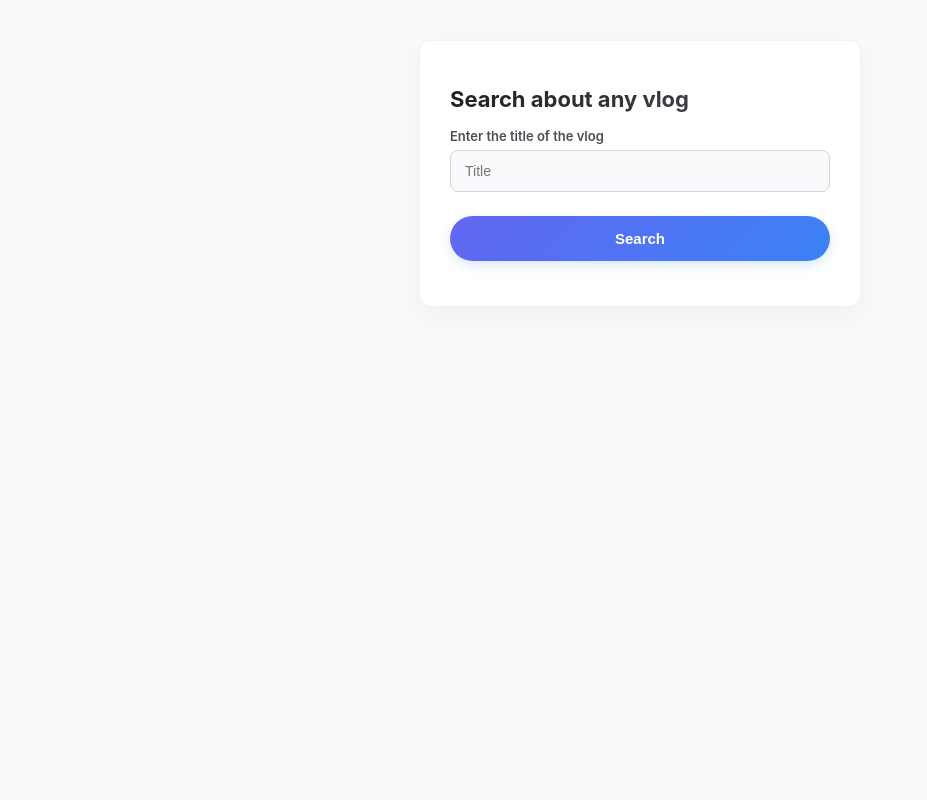
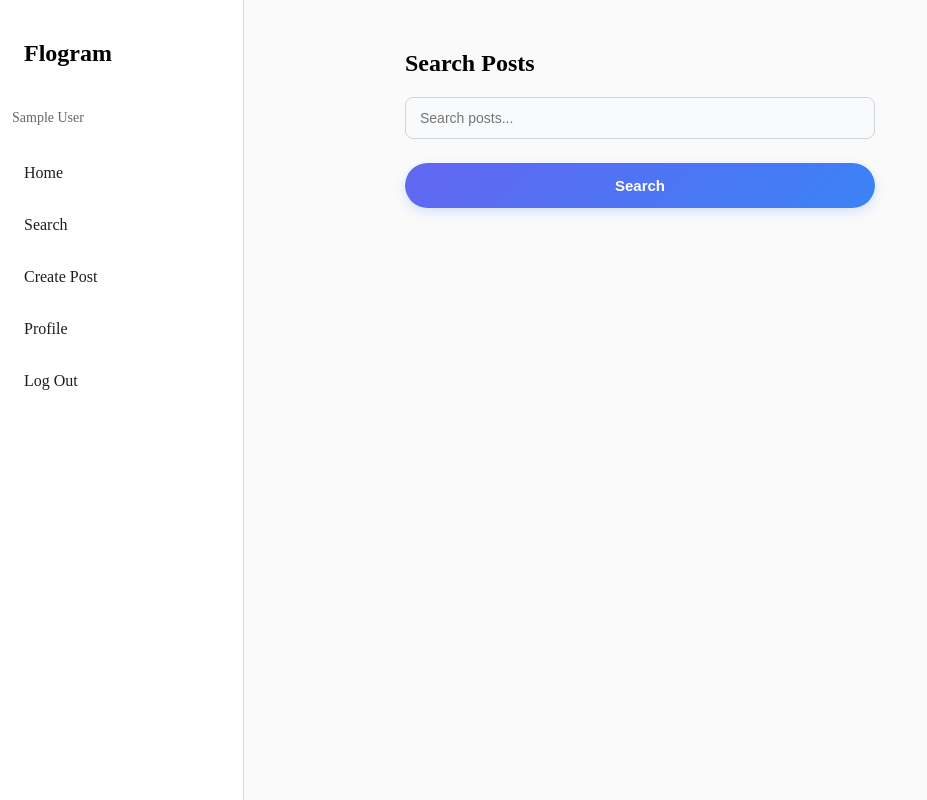
Before and after one commit to alihubailaly14-wq/ITCS333-PROJECT, a PHP site: page /Search.php in a window 1280 px wide. Shown: the whole page, without its empty margins (0-927 px from the left). Run offline with PHP 8.4, Linux system fonts and the light colour scheme; the visitor is signed in with stand-in values (Sample User, id 1).

Commit message:
search page

```diff
--- a/Search.php
+++ b/Search.php
@@ -1,20 +1,204 @@
+<?php
+
+session_start();
+include 'connect.php';
+
+if (!isset($_SESSION['user_id'])) {
+    header("Location: login.php");
+    exit();
+}
+
+$search = "";
+$results = array();
+
+if (isset($_GET['search'])) {
+
+    $search = trim($_GET['search']);
+
+    if ($search != "") {
+
+        $stmt = $conn->prepare("
+            SELECT posts.*, users.full_name
+            FROM posts
+            JOIN users ON posts.user_id = users.user_id
+            WHERE posts.post_text LIKE ?
+            ORDER BY posts.created_at DESC
+        ");
+
+        $stmt->execute(array("%" . $search . "%"));
+        $results = $stmt->fetchAll(PDO::FETCH_ASSOC);
+    }
+}
+
+?>
+
 <!DOCTYPE html>
 <html>
 
 <head>
-    <title>Search for any post</title>
+    <title>Flogram - Search</title>
     <link rel="stylesheet" href="style.css">
 </head>
 
-<body class="new-post">
-    <div class="form-container">
-        <h1>Search about any vlog</h1>
-        <form method="post">
-            <label for="title">Enter the title of the vlog</label>
-            <input type="text" name="title" id="title" placeholder="Title">
-            <input type="submit" name="submit" id="submit" value="Search">
-        </form>
-    </div>
+<body class="Home">
+
+    <nav class="sidebar">
+
+        <h2 class="logo">Flogram</h2>
+
+        <p class="subtitle">
+            <?php echo $_SESSION['name']; ?>
+        </p>
+
+        <ul class="nav-links">
+            <li><a href="home.php">Home</a></li>
+            <li><a href="Search.php">Search</a></li>
+            <li><a href="createpost.php">Create Post</a></li>
+            <li><a href="profile.php">Profile</a></li>
+            <li><a href="login.php">Log Out</a></li>
+        </ul>
+
+    </nav>
+
+    <main class="feed">
+
+        <div class="create-post-box">
+
+            <h2>Search Posts</h2>
+
+            <form method="get" action="Search.php">
+
+                <input
+                    type="text"
+                    name="search"
+                    placeholder="Search posts..."
+                    value="<?php echo $search; ?>"
+                >
+
+                <input type="submit" value="Search">
+
+            </form>
+
+        </div>
+
+        <?php
+
+        foreach ($results as $row) {
+
+        ?>
+
+            <article class="post">
+
+                <header class="post-header">
+
+                    <div class="user-info">
+
+                        <div class="avatar"></div>
+
+                        <a href="#" class="username">
+                            <?php echo $row['full_name']; ?>
+                        </a>
+
+                        <span class="timestamp">
+                            <?php echo $row['created_at']; ?>
+                        </span>
+
+                    </div>
+
+                    <?php
+
+                    if ($_SESSION['user_id'] == $row['user_id']) {
+
+                    ?>
+
+                        <a
+                            href="delete.php?id=<?php echo $row['post_id']; ?>"
+                            class="delete-btn"
+                        >
+                            Delete
+                        </a>
+
+                    <?php
+
+                    }
+
+                    ?>
+
+                </header>
+
+                <a
+                    href="post-detail.php?id=<?php echo $row['post_id']; ?>"
+                    class="post-link"
+                >
+
+                    <div class="post-image">
+
+                        <?php
+
+                        if (!empty($row['image_path'])) {
+
+                        ?>
+
+                            <img
+                                src="<?php echo $row['image_path']; ?>"
+                                alt="Post Image"
+                            >
+
+                        <?php
+
+                        } else {
+
+                        ?>
+
+                            <img
+                                src="https://placehold.co/600x400?text=No+Image"
+                                alt="No Image"
+                            >
+
+                        <?php
+
+                        }
+
+                        ?>
+
+                    </div>
+
+                    <div class="post-content">
+
+                        <p>
+
+                            <span class="username">
+                                <?php echo $row['full_name']; ?>
+                            </span>
+
+                            <?php echo $row['post_text']; ?>
+
+                        </p>
+
+                    </div>
+
+                </a>
+
+            </article>
+
+        <?php
+
+        }
+
+        if ($search != "" && count($results) == 0) {
+
+        ?>
+
+            <p>No posts found.</p>
+
+        <?php
+
+        }
+
+        ?>
+
+    </main>
+
 </body>
 
 </html>
```
